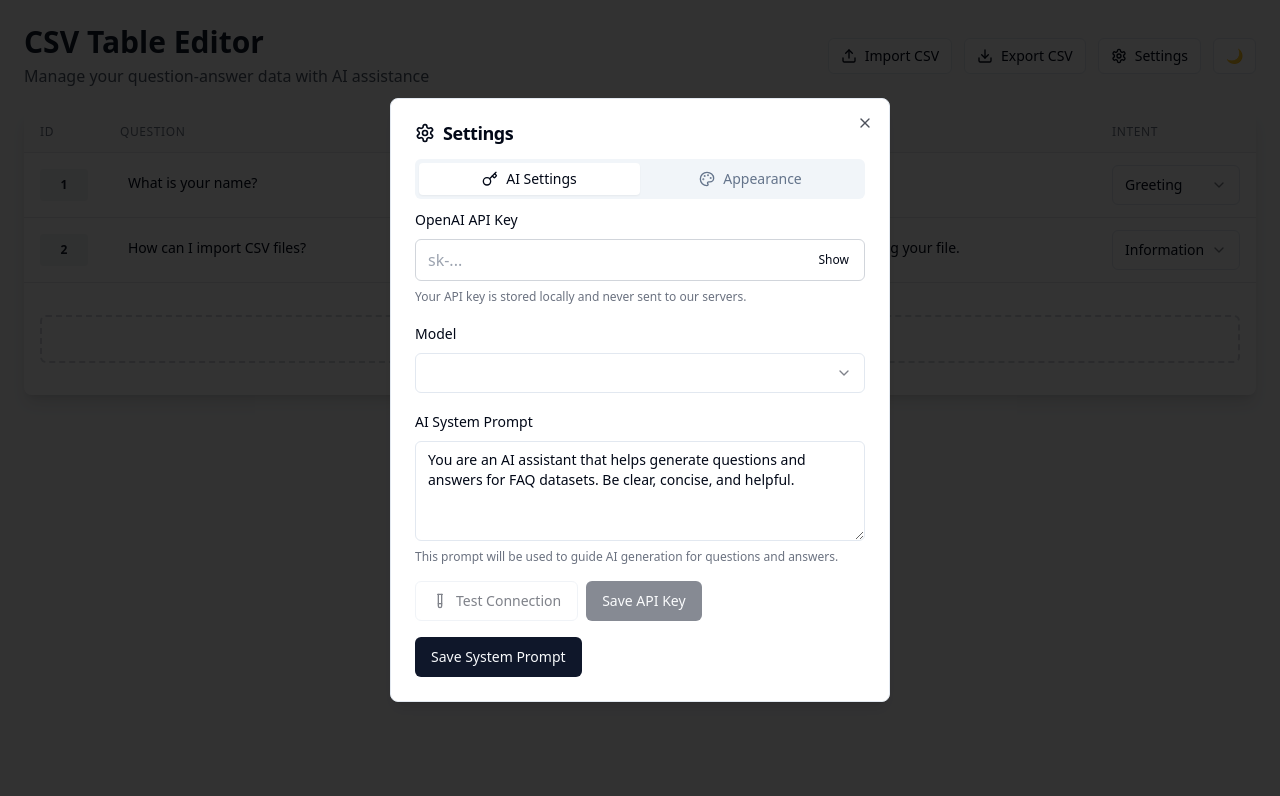
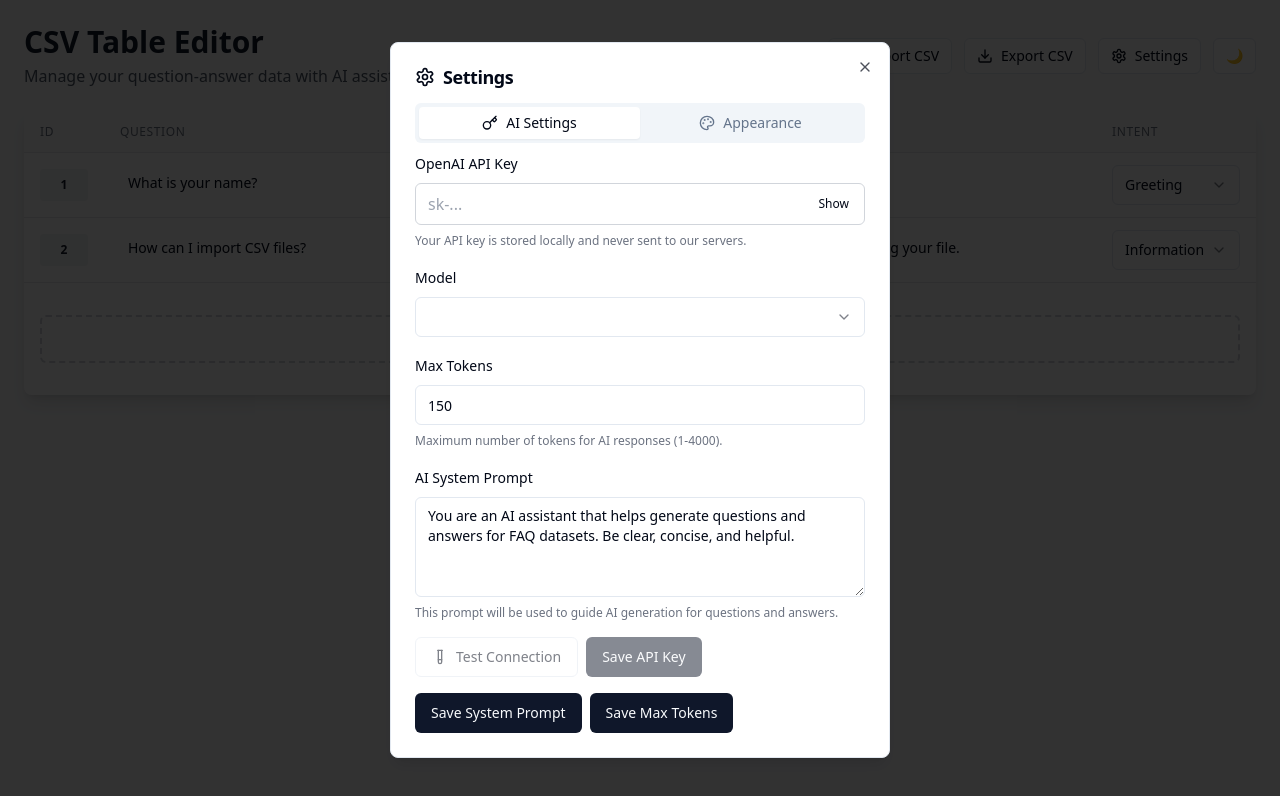
Before and after one commit to EssamSoft/ChatTrainerAI, a React (Vite) app: page / in a window 1280 px wide. Both pictures are taken after a click on the button "Settings". Shown: the top 796 px of the page. Built offline with nearby package versions, Linux system fonts and the light colour scheme.

Commit message:
Add max token setting for AI
Added a max token input field to the settings panel for AI generation.

```diff
--- a/src/components/CSVTable/SettingsDialog.tsx
+++ b/src/components/CSVTable/SettingsDialog.tsx
@@ -3,6 +3,7 @@ import { Settings, Key, Palette, TestTube } from 'lucide-react';
 import { Dialog, DialogContent, DialogHeader, DialogTitle } from '@/components/ui/dialog';
 import { Button } from '@/components/ui/button';
 import { Label } from '@/components/ui/label';
+import { Input } from '@/components/ui/input';
 import { Textarea } from '@/components/ui/textarea';
 import { Tabs, TabsContent, TabsList, TabsTrigger } from '@/components/ui/tabs';
 import { Select, SelectContent, SelectItem, SelectTrigger, SelectValue } from '@/components/ui/select';
@@ -15,9 +16,10 @@ interface SettingsDialogProps {
 }
 
 export const SettingsDialog = ({ open, onOpenChange }: SettingsDialogProps) => {
-  const { openAIKey, openAIModel, systemPrompt, theme, setOpenAIKey, setOpenAIModel, setSystemPrompt, toggleTheme } = useCSVStore();
+  const { openAIKey, openAIModel, systemPrompt, maxTokens, theme, setOpenAIKey, setOpenAIModel, setSystemPrompt, setMaxTokens, toggleTheme } = useCSVStore();
   const [tempKey, setTempKey] = useState(openAIKey);
   const [tempPrompt, setTempPrompt] = useState(systemPrompt);
+  const [tempMaxTokens, setTempMaxTokens] = useState(maxTokens);
   const [showKey, setShowKey] = useState(false);
   const [isTestingKey, setIsTestingKey] = useState(false);
 
@@ -34,6 +36,22 @@ export const SettingsDialog = ({ open, onOpenChange }: SettingsDialogProps) => {
     toast({
       title: "System prompt saved",
       description: "Your AI system prompt has been updated.",
+    });
+  };
+
+  const handleSaveMaxTokens = () => {
+    if (tempMaxTokens < 1 || tempMaxTokens > 4000) {
+      toast({
+        title: "Invalid max tokens",
+        description: "Max tokens must be between 1 and 4000.",
+        variant: "destructive"
+      });
+      return;
+    }
+    setMaxTokens(tempMaxTokens);
+    toast({
+      title: "Max tokens saved",
+      description: "Your AI max tokens setting has been updated.",
     });
   };
 
@@ -138,6 +156,22 @@ export const SettingsDialog = ({ open, onOpenChange }: SettingsDialogProps) => {
             </div>
 
             <div className="space-y-2">
+              <Label htmlFor="max-tokens">Max Tokens</Label>
+              <Input
+                id="max-tokens"
+                type="number"
+                min="1"
+                max="4000"
+                value={tempMaxTokens}
+                onChange={(e) => setTempMaxTokens(Number(e.target.value))}
+                placeholder="150"
+              />
+              <p className="text-xs text-gray-500 dark:text-gray-400">
+                Maximum number of tokens for AI responses (1-4000).
+              </p>
+            </div>
+
+            <div className="space-y-2">
               <Label htmlFor="system-prompt">AI System Prompt</Label>
               <Textarea
                 id="system-prompt"
@@ -169,6 +203,9 @@ export const SettingsDialog = ({ open, onOpenChange }: SettingsDialogProps) => {
             <div className="flex gap-2">
               <Button onClick={handleSavePrompt} disabled={!tempPrompt.trim()}>
                 Save System Prompt
+              </Button>
+              <Button onClick={handleSaveMaxTokens}>
+                Save Max Tokens
               </Button>
             </div>
           </TabsContent>
--- a/src/hooks/useAI.ts
+++ b/src/hooks/useAI.ts
@@ -1,9 +1,10 @@
+
 
 import { useCSVStore } from '@/store/csvStore';
 import { useState } from 'react';
 
 export const useAI = () => {
-  const { openAIKey, openAIModel, systemPrompt } = useCSVStore();
+  const { openAIKey, openAIModel, systemPrompt, maxTokens } = useCSVStore();
   const [isLoading, setIsLoading] = useState(false);
 
   const generateQuestion = async (intent: string): Promise<string> => {
@@ -32,7 +33,7 @@ export const useAI = () => {
               content: `Generate a question with the intent: ${intent}`
             }
           ],
-          max_tokens: 100,
+          max_tokens: maxTokens,
           temperature: 0.7
         })
       });
@@ -75,7 +76,7 @@ export const useAI = () => {
               content: `Question: ${question}\nIntent: ${intent}\n\nProvide a helpful answer:`
             }
           ],
-          max_tokens: 200,
+          max_tokens: maxTokens,
           temperature: 0.7
         })
       });
--- a/src/store/csvStore.ts
+++ b/src/store/csvStore.ts
@@ -7,6 +7,7 @@ interface CSVStore {
   openAIKey: string;
   openAIModel: string;
   systemPrompt: string;
+  maxTokens: number;
   theme: 'light' | 'dark';
 
   // Actions
@@ -18,6 +19,7 @@ interface CSVStore {
   setOpenAIKey: (key: string) => void;
   setOpenAIModel: (model: string) => void;
   setSystemPrompt: (prompt: string) => void;
+  setMaxTokens: (tokens: number) => void;
   toggleTheme: () => void;
 }
 
@@ -41,6 +43,7 @@ export const useCSVStore = create<CSVStore>()(
       openAIKey: '',
       openAIModel: 'gpt-3.5-turbo',
       systemPrompt: 'You are an AI assistant that helps generate questions and answers for FAQ datasets. Be clear, concise, and helpful.',
+      maxTokens: 150,
       theme: 'light',
 
       addRow: (row) => set((state) => ({
@@ -69,6 +72,8 @@ export const useCSVStore = create<CSVStore>()(
 
       setSystemPrompt: (prompt) => set({ systemPrompt: prompt }),
 
+      setMaxTokens: (tokens) => set({ maxTokens: tokens }),
+
       toggleTheme: () => set((state) => ({
         theme: state.theme === 'light' ? 'dark' : 'light'
       })),
```
